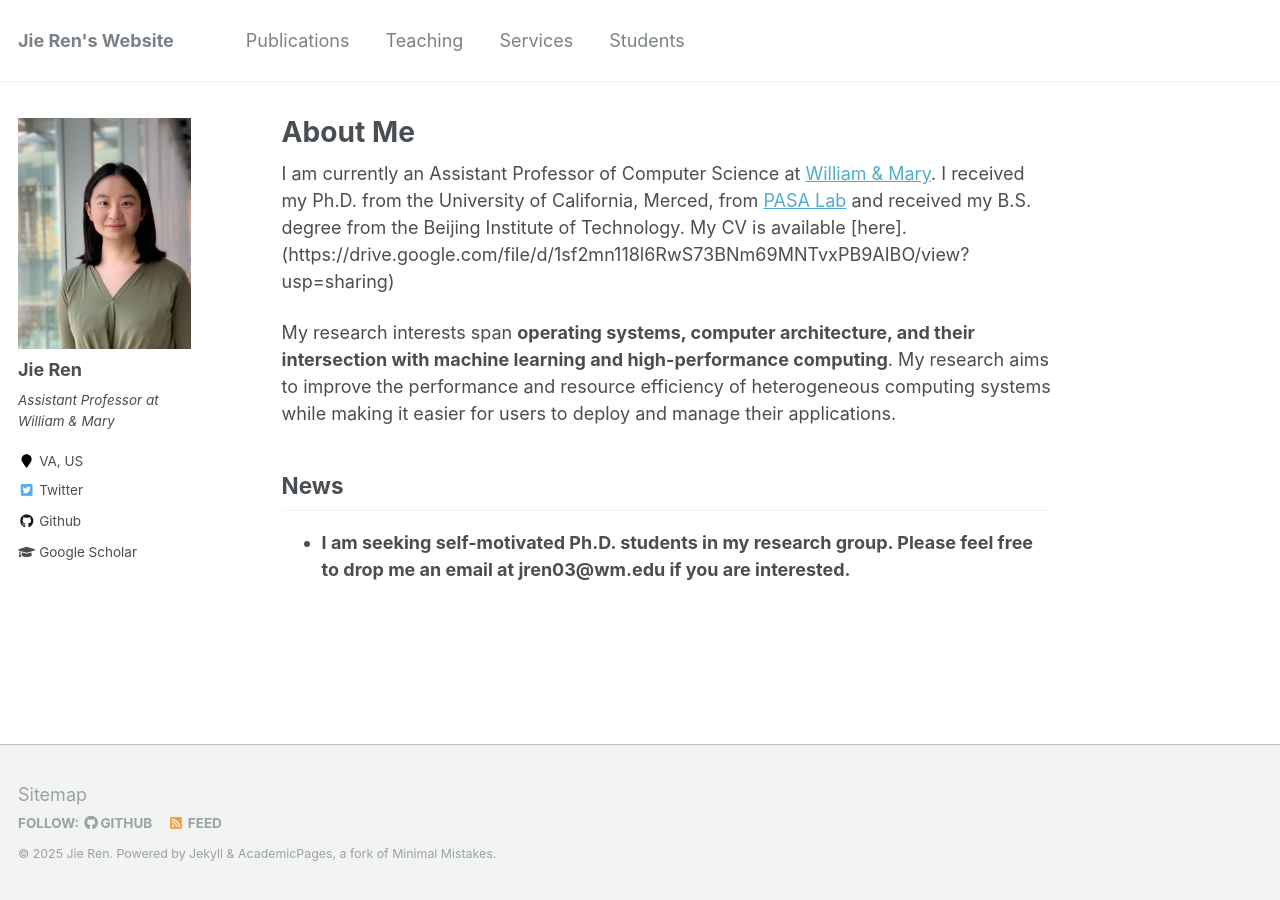
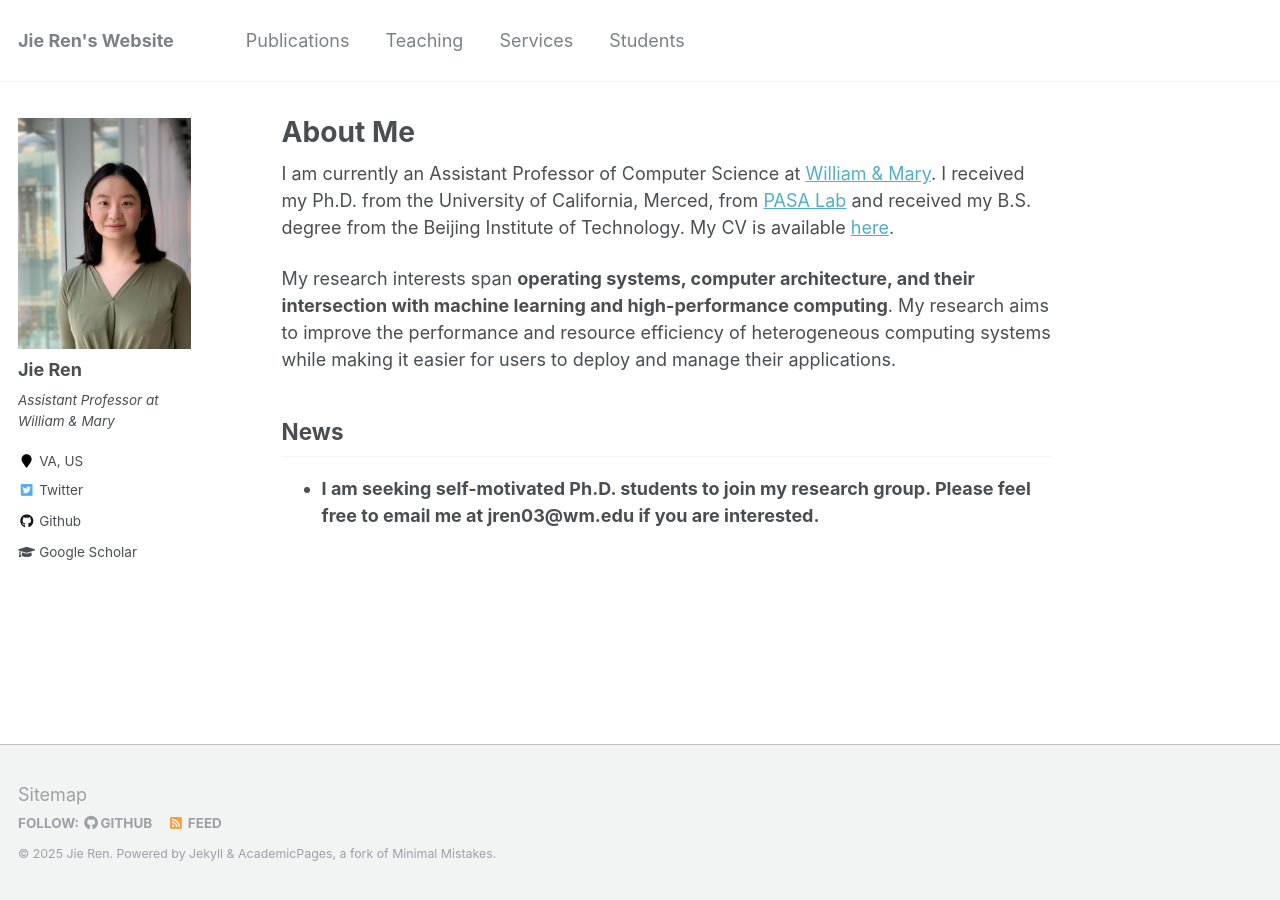
Before and after one commit to jren73/jren73.github.io, a Jekyll site: the page built from _pages/about.md, in a window 1280 px wide. Built offline with Jekyll 4.4.1, drawn with Linux system fonts in a browser that asks for light colours.

Commit message:
update about

```diff
--- a/_pages/about.md
+++ b/_pages/about.md
@@ -8,11 +8,11 @@
   - /about.html
 ---
 
-I am currently an Assistant Professor of Computer Science at [William & Mary](https://www.wm.edu/as/computerscience/). I received my Ph.D. from the University of California, Merced, from [PASA Lab](http://pasalabs.org) and received my B.S. degree from the Beijing Institute of Technology. My CV is available [here].(https://drive.google.com/file/d/1sf2mn118l6RwS73BNm69MNTvxPB9AIBO/view?usp=sharing)
+I am currently an Assistant Professor of Computer Science at [William & Mary](https://www.wm.edu/as/computerscience/). I received my Ph.D. from the University of California, Merced, from [PASA Lab](http://pasalabs.org) and received my B.S. degree from the Beijing Institute of Technology. My CV is available [here](https://drive.google.com/file/d/1sf2mn118l6RwS73BNm69MNTvxPB9AIBO/view?usp=sharing).
 
 My research interests span **operating systems, computer architecture, and their intersection with machine learning and high-performance computing**. My research aims to improve the performance and resource efficiency of heterogeneous computing systems while making it easier for users to deploy and manage their applications.
 
 
 News
 ----
-- **I am seeking self-motivated Ph.D. students in my research group. Please feel free to drop me an email at jren03@wm.edu if you are interested.**
+- **I am seeking self-motivated Ph.D. students to join my research group. Please feel free to email me at jren03@wm.edu if you are interested.**
```
